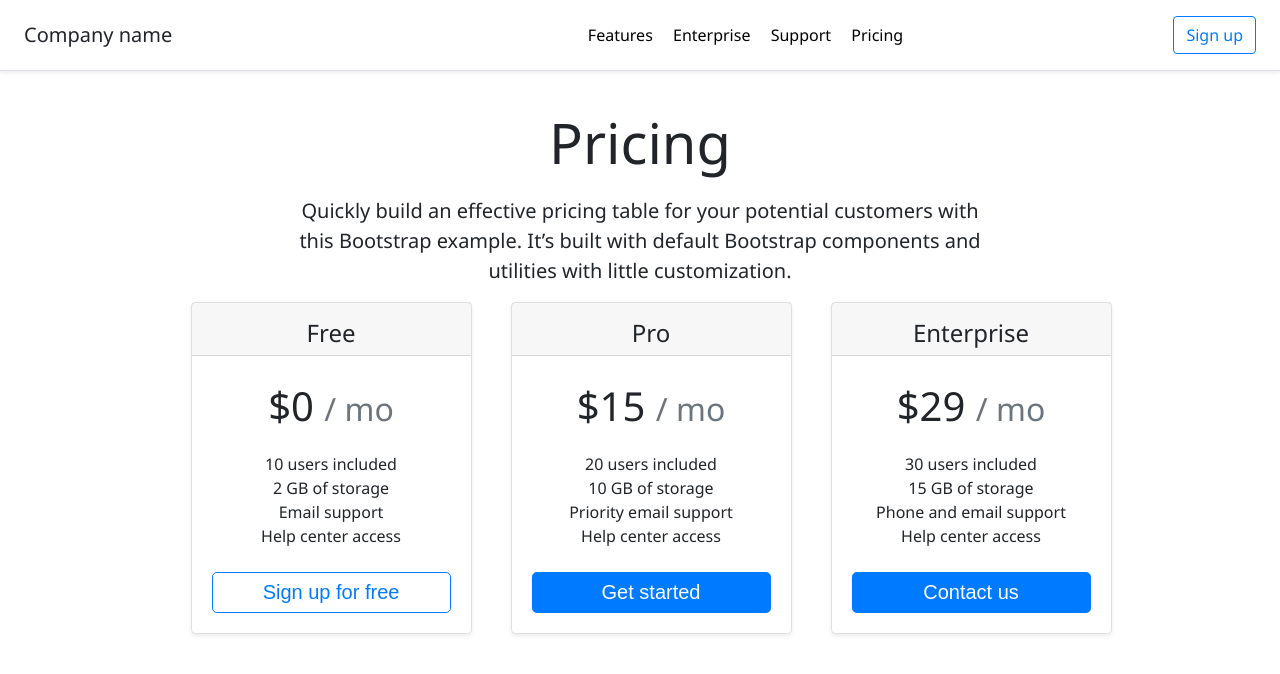
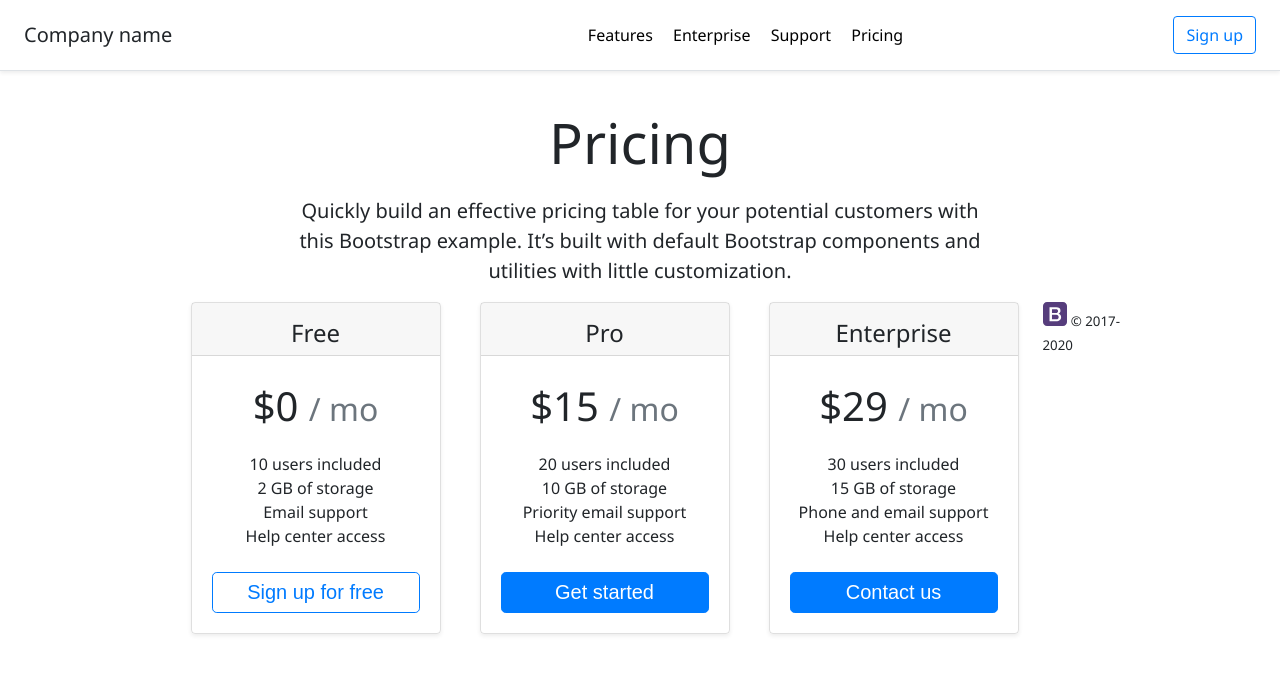
Before and after one commit to Kunduz-Imanalieva/pricing, a plain HTML site: page index.html in a window 1280 px wide. Drawn offline with Linux system fonts and the light colour scheme.

Commit message:
created a footer & first column's structure

```diff
--- a/index.html
+++ b/index.html
@@ -99,6 +99,17 @@
 
 
 
+<footer>
+    <div class="footer-container">
+
+       <div class="first-column">
+        <img src="./bootstrap-solid.svg" width="24" height="24">
+         <small>© 2017-2020</small>
+       </div>
+
+    </div>
+</footer>
+
 
     </div>
 </div>
```
